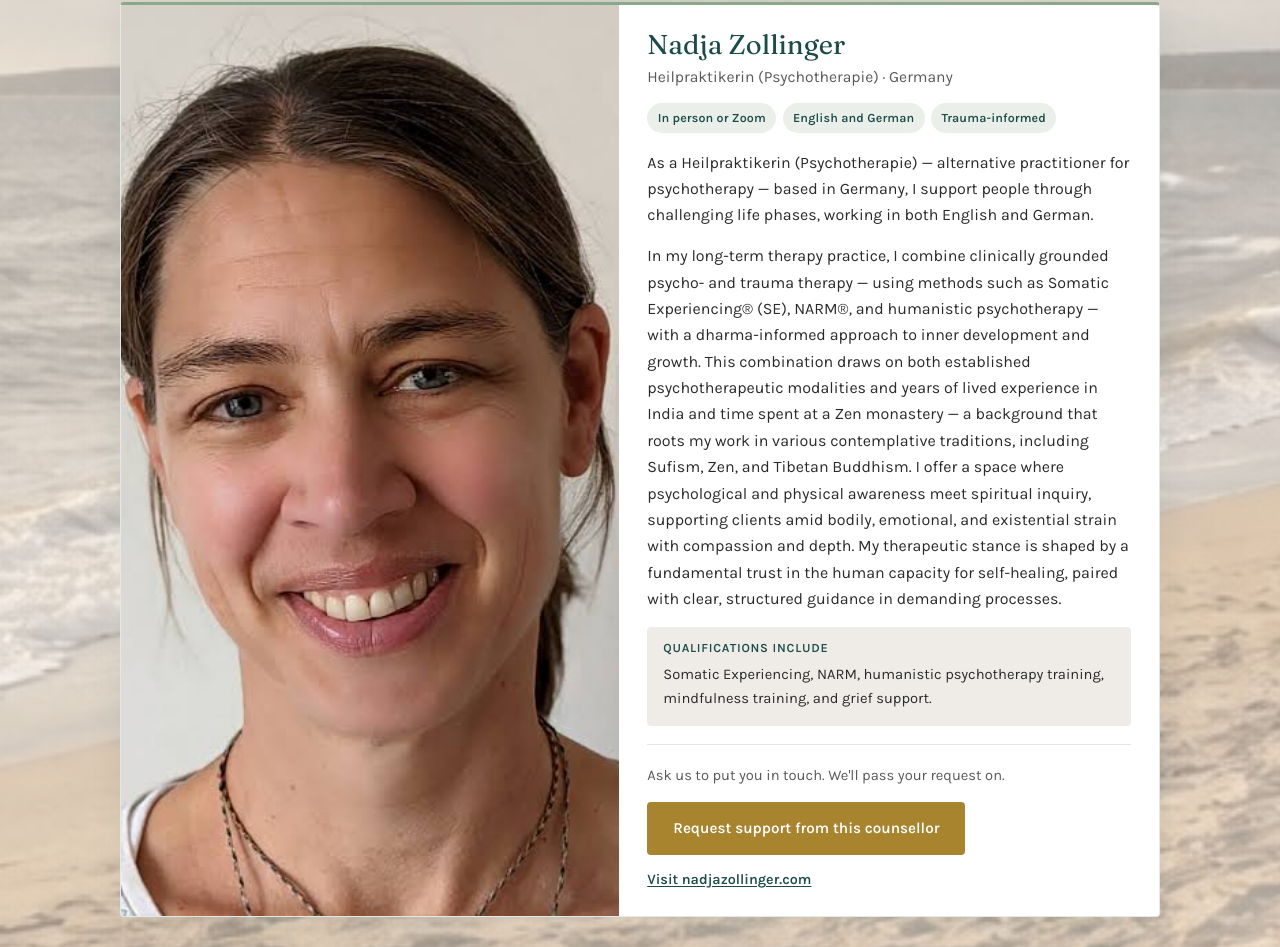
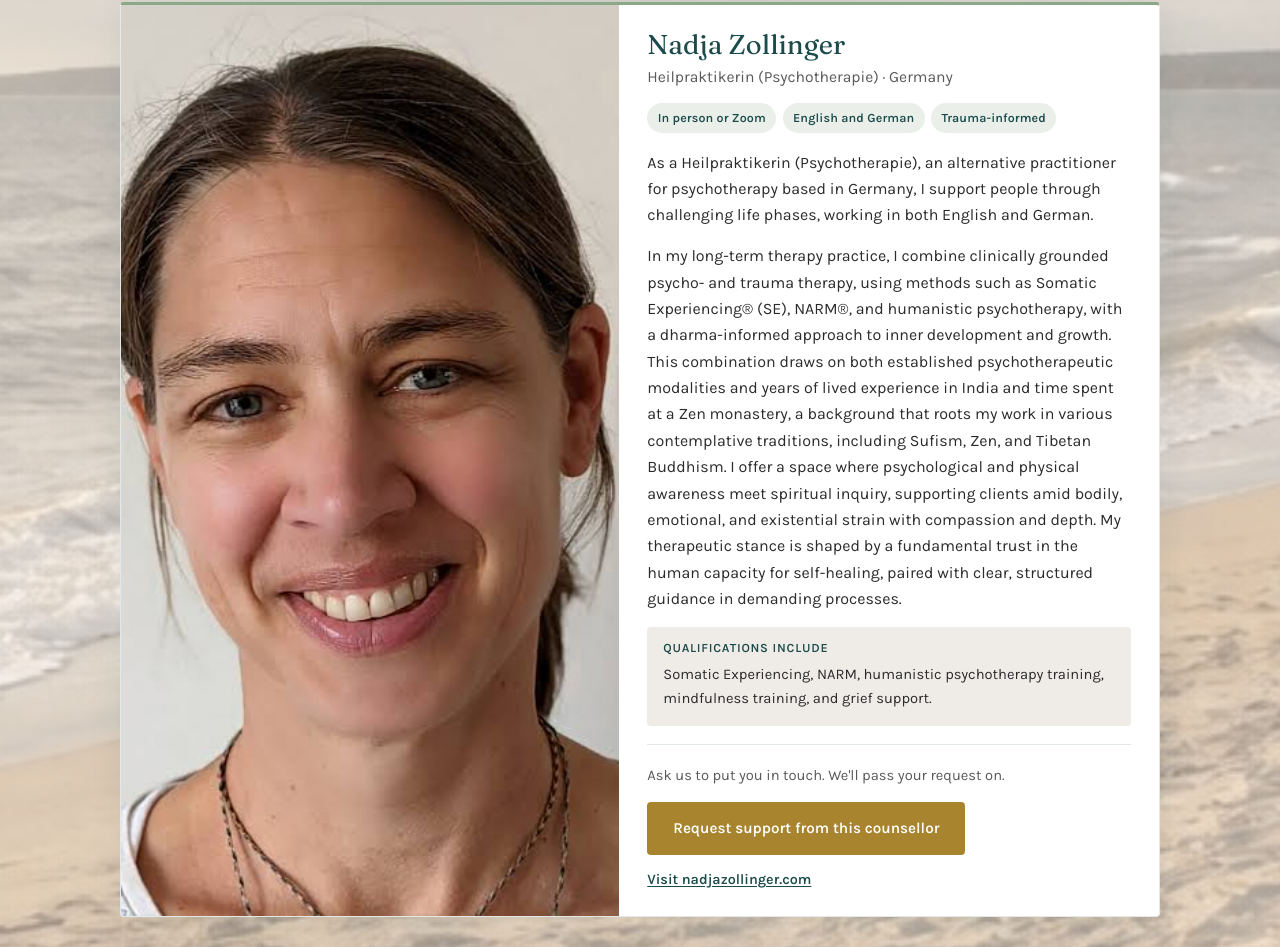
Before and after one commit to lauramatthews96/open-space-support, a website: page counsellors.html in a window 1280 px wide. Shown: the part 1219-2166 px from the top of the page. Drawn offline with Linux system fonts and the light colour scheme.

Commit message:
Replace em dashes in Nadja’s profile with commas.
Co-authored-by: Cursor <cursoragent@cursor.com>

```diff
--- a/counsellors.html
+++ b/counsellors.html
@@ -125,16 +125,16 @@
                 </div>
               </div>
               <p>
-                As a Heilpraktikerin (Psychotherapie) — alternative practitioner for psychotherapy —
+                As a Heilpraktikerin (Psychotherapie), an alternative practitioner for psychotherapy
                 based in Germany, I support people through challenging life phases, working in both
                 English and German.
               </p>
               <p>
                 In my long-term therapy practice, I combine clinically grounded psycho- and trauma
-                therapy — using methods such as Somatic Experiencing® (SE), NARM®, and humanistic
-                psychotherapy — with a dharma-informed approach to inner development and growth. This
+                therapy, using methods such as Somatic Experiencing® (SE), NARM®, and humanistic
+                psychotherapy, with a dharma-informed approach to inner development and growth. This
                 combination draws on both established psychotherapeutic modalities and years of lived
-                experience in India and time spent at a Zen monastery — a background that roots my
+                experience in India and time spent at a Zen monastery, a background that roots my
                 work in various contemplative traditions, including Sufism, Zen, and Tibetan
                 Buddhism. I offer a space where psychological and physical awareness meet spiritual
                 inquiry, supporting clients amid bodily, emotional, and existential strain with
```
